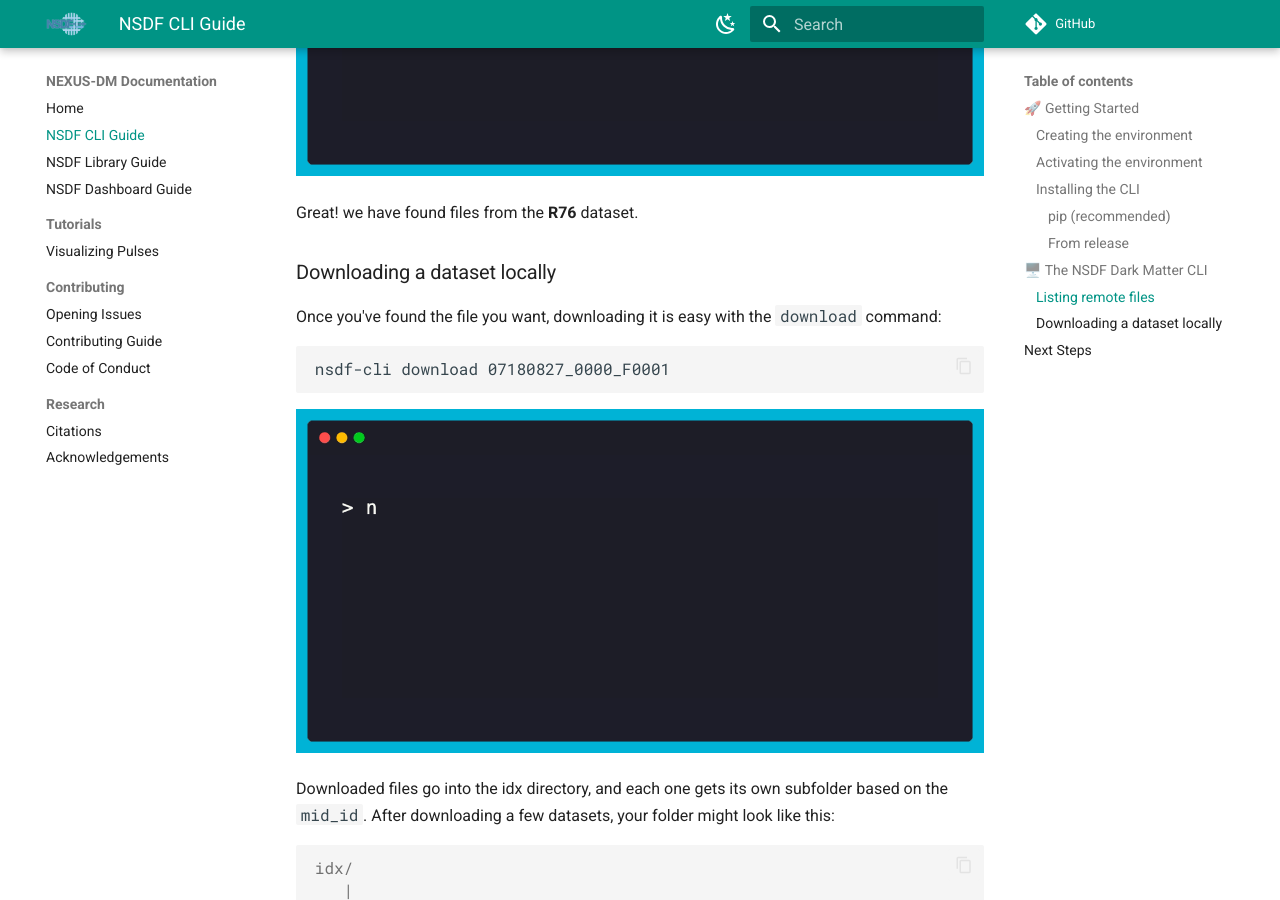
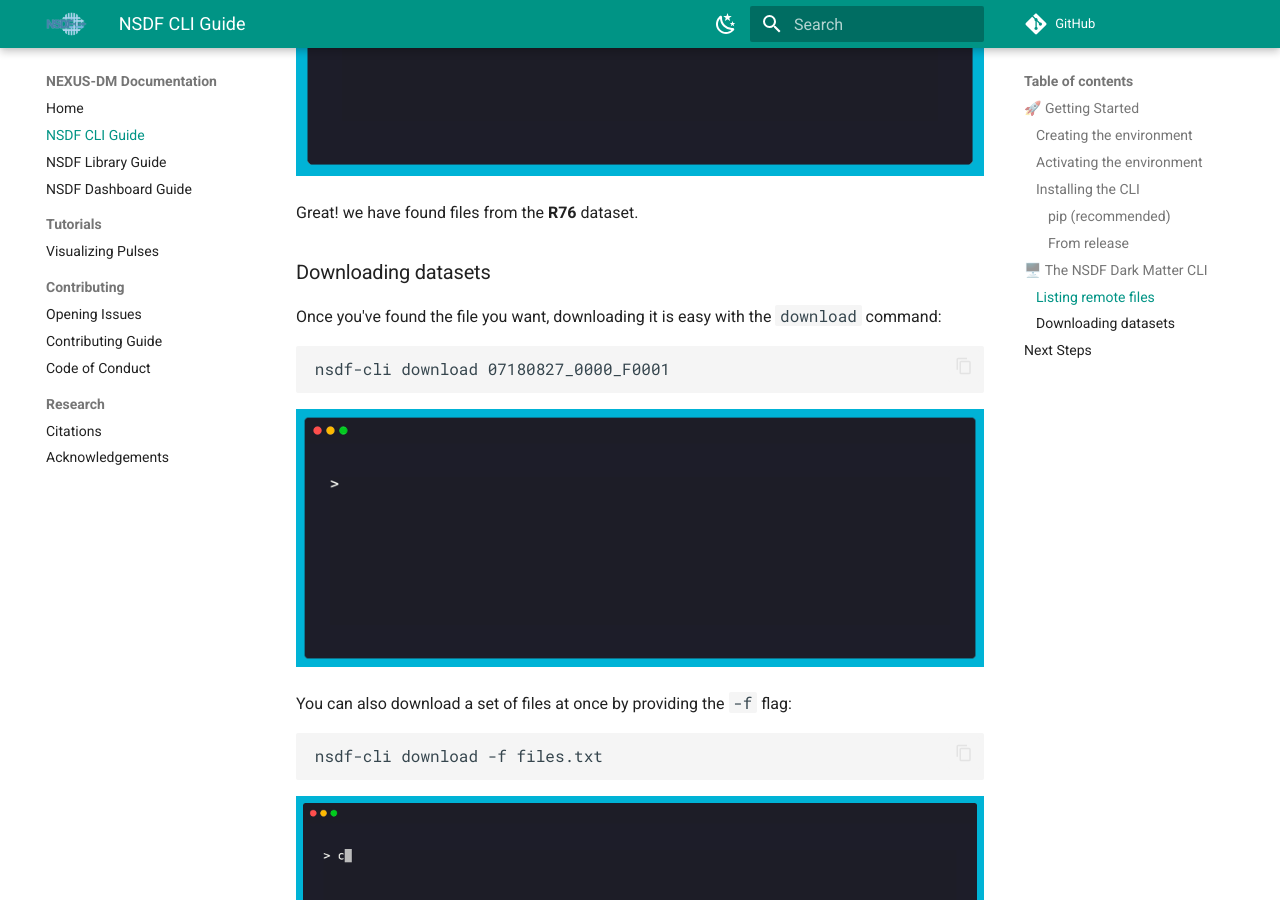
Before and after one commit to nsdf-fabric/nsdf-slac, an MkDocs documentation site: the page built from docs/cli.md, in a window 1280 px wide and 900 px high, scrolled down 4027 px. Built offline with MkDocs 1.6.1 and Material for MkDocs 9.7.7, drawn with Linux system fonts in a browser that asks for light colours; comment, search, counter and statistics services are not loaded.

Commit message:
feat: adding multiple file download to docs

````diff
--- a/docs/cli.md
+++ b/docs/cli.md
@@ -157,7 +157,7 @@ nsdf-cli ls --prefix 072 --limit 5
 
 Great! we have found files from the **R76** dataset.
 
-### Downloading a dataset locally
+### Downloading datasets
 
 Once you've found the file you want, downloading it is easy with the `download` command:
 
@@ -166,6 +166,14 @@ nsdf-cli download 07180827_0000_F0001
 ```
 
 ![Terminal showing the CLI download command. It downloads the file specified](./assets/cli/cli-download.gif)
+
+You can also download a set of files at once by providing the `-f` flag:
+
+```bash
+nsdf-cli download -f files.txt
+```
+
+![Terminal showing the CLI download command passing the -f flag. It downloads a set of files at the same time](./assets/cli/cli-download-multiple.gif)
 
 Downloaded files go into the idx directory, and each one gets its own subfolder based on the `mid_id`. After downloading a few datasets, your folder might look like this:
 
````
Also changed, not shown: docs/assets/cli/cli-download-multiple.gif (added), docs/assets/cli/cli-download.gif, docs/assets/cli/tutorial-download.gif, 6 other files.
